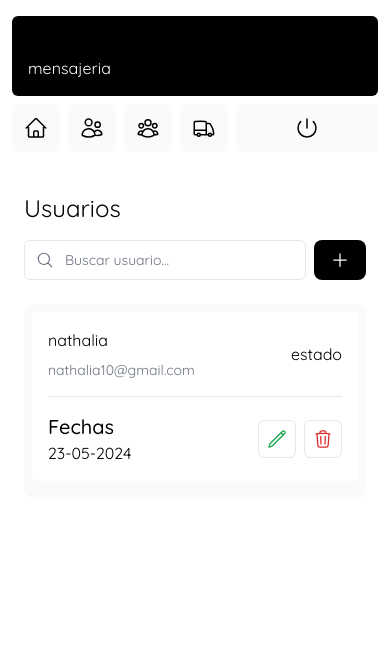
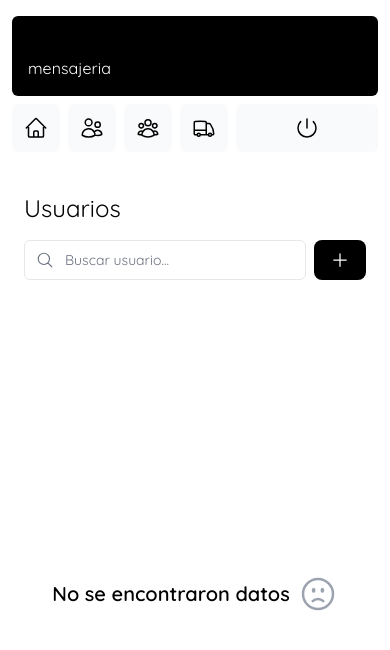
Before and after one commit to Jhonii10/db-mensajeria-app, a Next.js app in the folder frontend/: page /dashboard/users in a window 390 px wide. Shown: the top 650 px of the page. Built offline with nearby package versions, Linux system fonts and the light colour scheme.

Commit message:
updated search in users page

```diff
--- a/frontend/app/dashboard/users/page.jsx
+++ b/frontend/app/dashboard/users/page.jsx
@@ -4,7 +4,11 @@ import Table from '@/app/ui/dashboard/users/table'
 import { quicksand } from '@/app/ui/font/quicksand'
 import React from 'react'
 
-export default function Page() {
+export default function Page({searchParams}) {
+
+    const query = searchParams?.query || '';
+    const currentPage = Number(searchParams?.page) || 1;
+
   return (
     <div className="w-full">
       <div className="flex w-full items-center justify-between">
@@ -14,7 +18,7 @@ export default function Page() {
         <Search placeholder={'Buscar usuario...'}/>
         <CreateUser/>
       </div>
-       <Table/>
+       <Table query={query} currentPage={currentPage}/>
       <div className="mt-5 flex w-full justify-center">
         {/* pagination */}
       </div>
--- a/frontend/app/ui/components/search.jsx
+++ b/frontend/app/ui/components/search.jsx
@@ -1,7 +1,28 @@
+'use client'
 import { MagnifyingGlassIcon } from '@heroicons/react/24/outline';
+import { usePathname, useRouter, useSearchParams } from 'next/navigation';
+import { useDebouncedCallback } from 'use-debounce';
 import React from 'react';
 
 const Search = ({placeholder}) => {
+
+    const searchParams = useSearchParams();
+    const pathname = usePathname();
+    const { replace } = useRouter();
+
+
+    const handleSearch = useDebouncedCallback((term) => {
+        const params = new URLSearchParams(searchParams);
+        params.set('page', '1');
+        if (term) {
+            params.set('query', term);
+          } else {
+            params.delete('query');
+          }
+        replace(`${pathname}?${params.toString()}`);
+    }, 300);
+
+
     return (
         <div className="relative flex flex-1 flex-shrink-0">
       <label htmlFor="search" className="sr-only">
@@ -10,6 +31,9 @@ const Search = ({placeholder}) => {
       <input
         className="peer block w-full rounded-md border border-gray-200 py-[9px] pl-10 text-sm outline-2 placeholder:text-gray-500"
         placeholder={placeholder}
+        onChange={(e) => {
+            handleSearch(e.target.value);
+        }}
       />
       <MagnifyingGlassIcon className="absolute left-3 top-1/2 h-[18px] w-[18px] -translate-y-1/2 text-gray-500 peer-focus:text-gray-900" />
     </div>
--- a/frontend/app/ui/dashboard/users/table.jsx
+++ b/frontend/app/ui/dashboard/users/table.jsx
@@ -1,22 +1,27 @@
 import React from 'react';
 import { DeleteUser, UpdateUser } from './buttons';
+import { FaceFrownIcon } from '@heroicons/react/24/outline';
 
 
 
-const Table = () => {
-    const users = [
+const Table = ({query,currentPage}) => {
 
-        {
-            "id": 2,
-            "name": "nathalia",
-            "contraseña": "$2b$10$OTz5HILRF27nWUm7qbYTyOU6fm0wLrH0MkM3K0P5CyXHiOFTLnVOm",
-            "email": "nathalia10@gmail.com",
-            "celular": "313432453",
-            "direccion": "cra 16 #10-140",
-            "rolle": "cliente"
-        },
+    const users = [];
 
-    ];
+    if (!users || users.length == 0) {
+        return(
+            <div className="mt-6 flow-root">
+            <div className="inline-block min-w-full align-middle">
+        <div className="rounded-lg  p-2 md:pt-0 ">
+         <div className='flex justify-center items-center gap-2' style={{height: 'calc(100vh - 280px)'}}>
+         <h2 className="text-xl font-semibold">No se encontraron datos </h2>
+         <FaceFrownIcon className="w-10 text-gray-400" />
+         </div>
+        </div>
+        </div>
+        </div>
+        )
+    }
     return (
         <div className="mt-6 flow-root">
       <div className="inline-block min-w-full align-middle">
@@ -39,10 +44,7 @@ const Table = () => {
 
                 <div className="flex w-full items-center justify-between pt-4">
                   <div>
-                    <p className="text-xl font-medium">
-                      {'Fechas'}
-                    </p>
-                    <p>{'23-05-2024'}</p>
+                    <p>{user.rolle}</p>
                   </div>
                   <div className="flex justify-end gap-2">
                     <UpdateUser id={user.id} />
--- a/frontend/package.json
+++ b/frontend/package.json
@@ -20,7 +20,8 @@
     "react-chartjs-2": "^5.2.0",
     "react-dom": "^18",
     "react-hot-toast": "^2.4.1",
-    "react-redux": "^9.1.2"
+    "react-redux": "^9.1.2",
+    "use-debounce": "^10.0.0"
   },
   "devDependencies": {
     "eslint": "^8",
```
Also changed, not shown: 1 other file (tests, documents, lock files or other folders).
